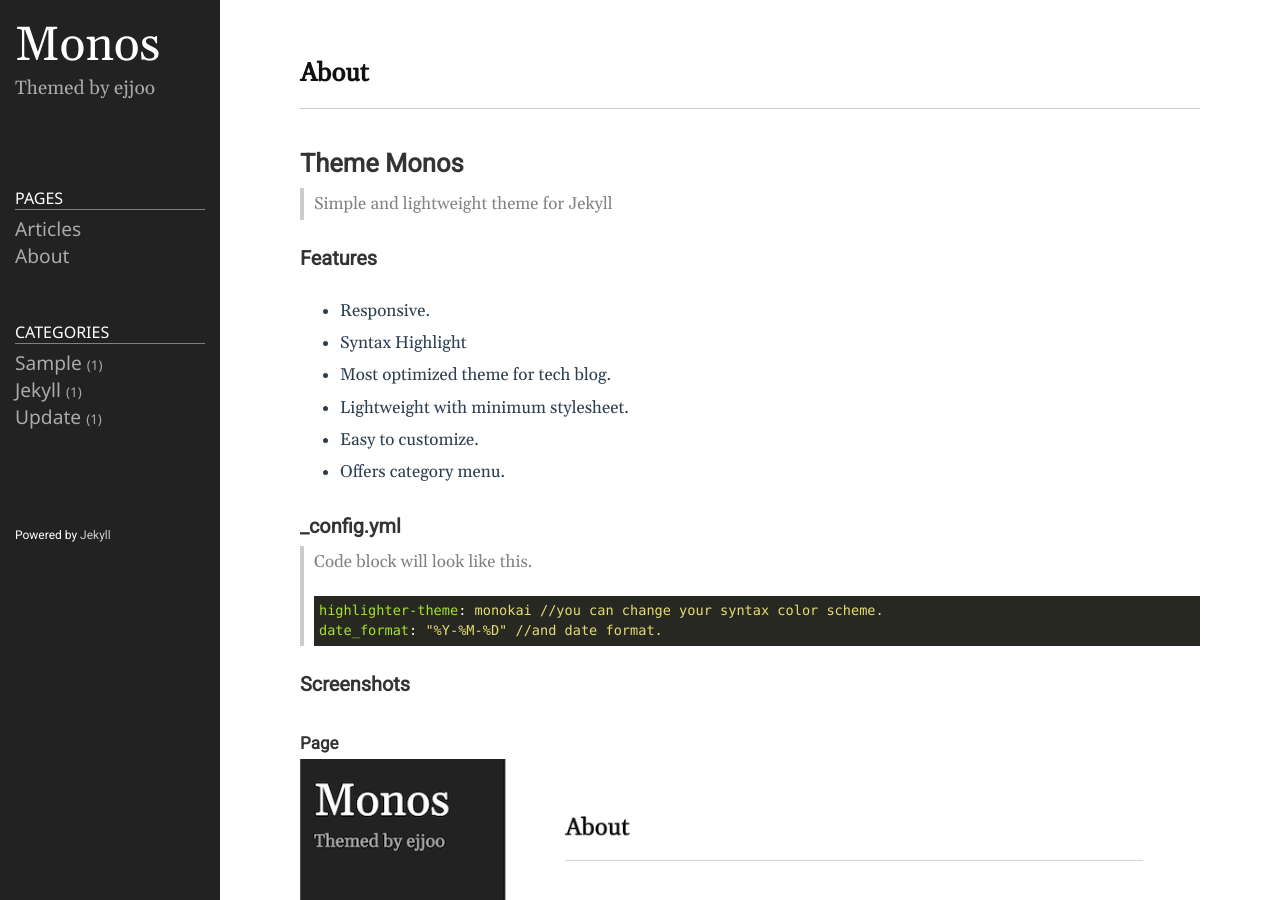
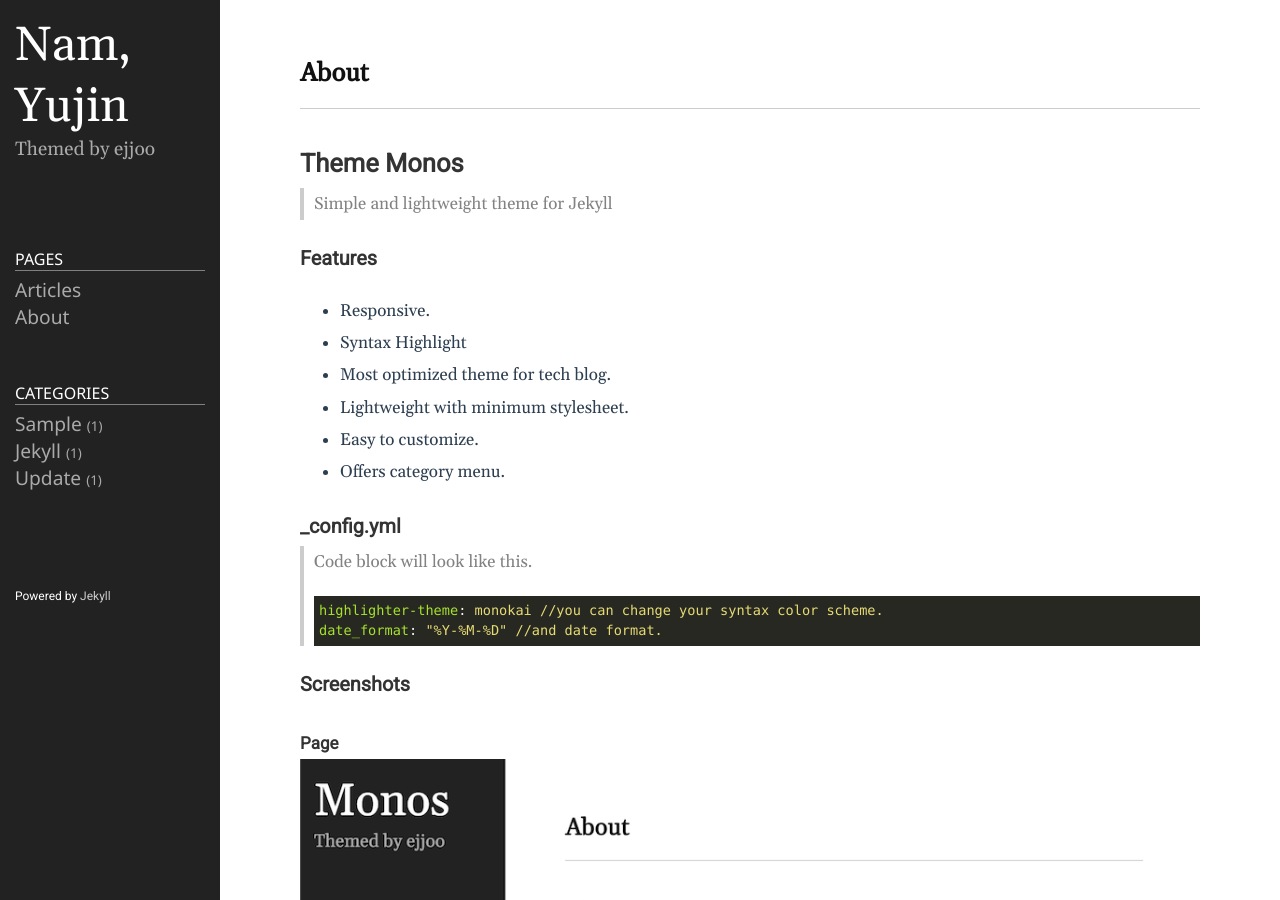
Before and after one commit to nampongo/nampongo.gitblog.io, a Jekyll site: the page built from README.md, in a window 1280 px wide and 900 px high. Built offline with Jekyll 4.4.1, drawn with Linux system fonts in a browser that asks for light colours.

Commit message:
feat: theme customized

```diff
--- a/_config.yml
+++ b/_config.yml
@@ -18,13 +18,13 @@
 # You can create any custom variable you would like, and they will be accessible
 # in the templates via {{ site.myvariable }}.
 
-title: Monos
-email: ejjoo7994@gmail.com
+title: Nam, Yujin
+email: sdw504512@gmail.com
 description: >- # this means to ignore newlines until "baseurl:"
   Themed by ejjoo
 # baseurl: "" # the subpath of your site, e.g. /blog
 # url: "http://nampongo.github.io" # the base hostname & protocol for your site, e.g. http://example.com
-github_username: ejjoo
+github_username: nampongo
 highlighter: rouge
 svg:
   optimize: true
```
